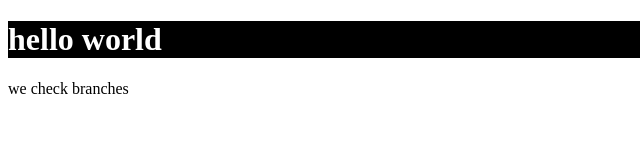
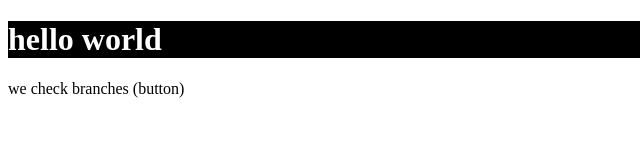
Before and after one commit to Tanishk-Marothiya/localRepo, a plain HTML site: page index.html in a window 1280 px wide. Shown: the full height of the page, 0-640 px from the left. Drawn offline with Linux system fonts and the light colour scheme.

Commit message:
button add

```diff
--- a/index.html
+++ b/index.html
@@ -8,6 +8,6 @@
 </head>
 <body>
     <h1 class="heading">hello world</h1>
-    <p>we check branches</p>
+    <p>we check branches (button) </p>
 </body>
 </html>
```
